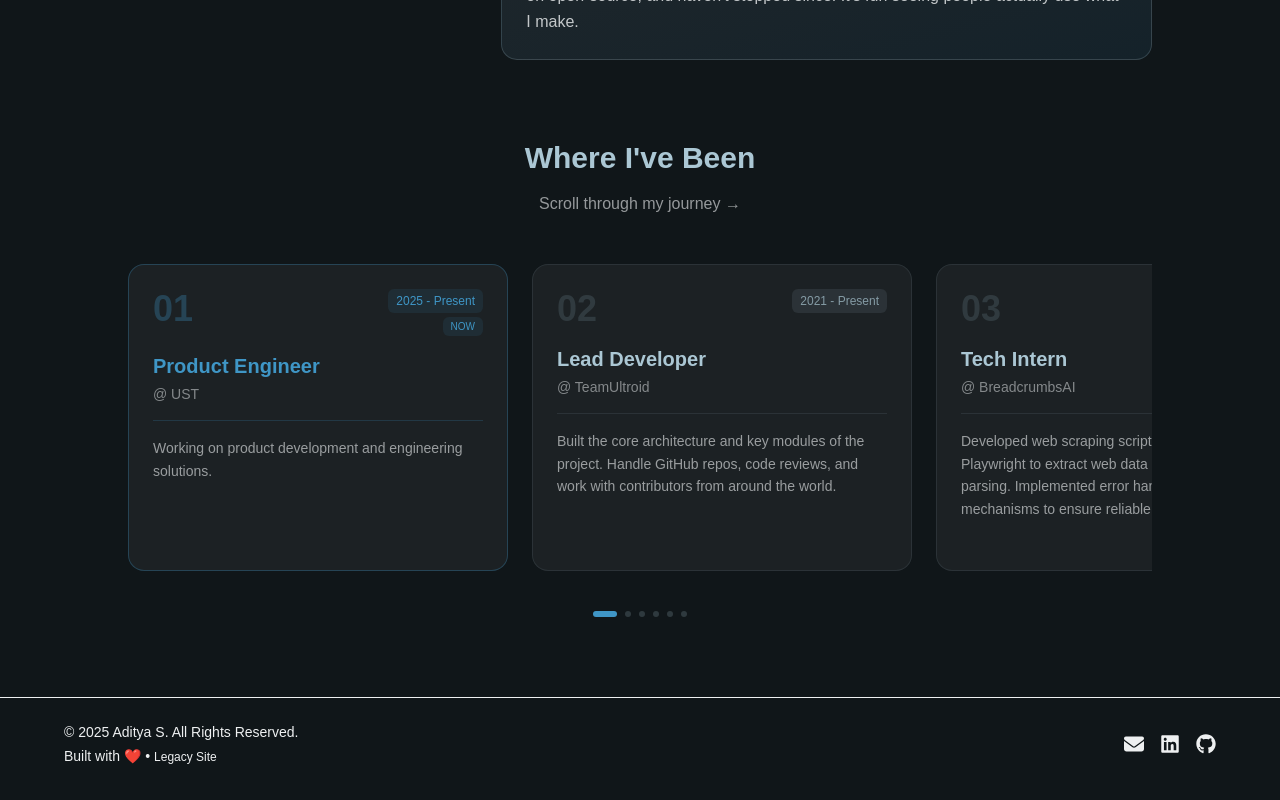
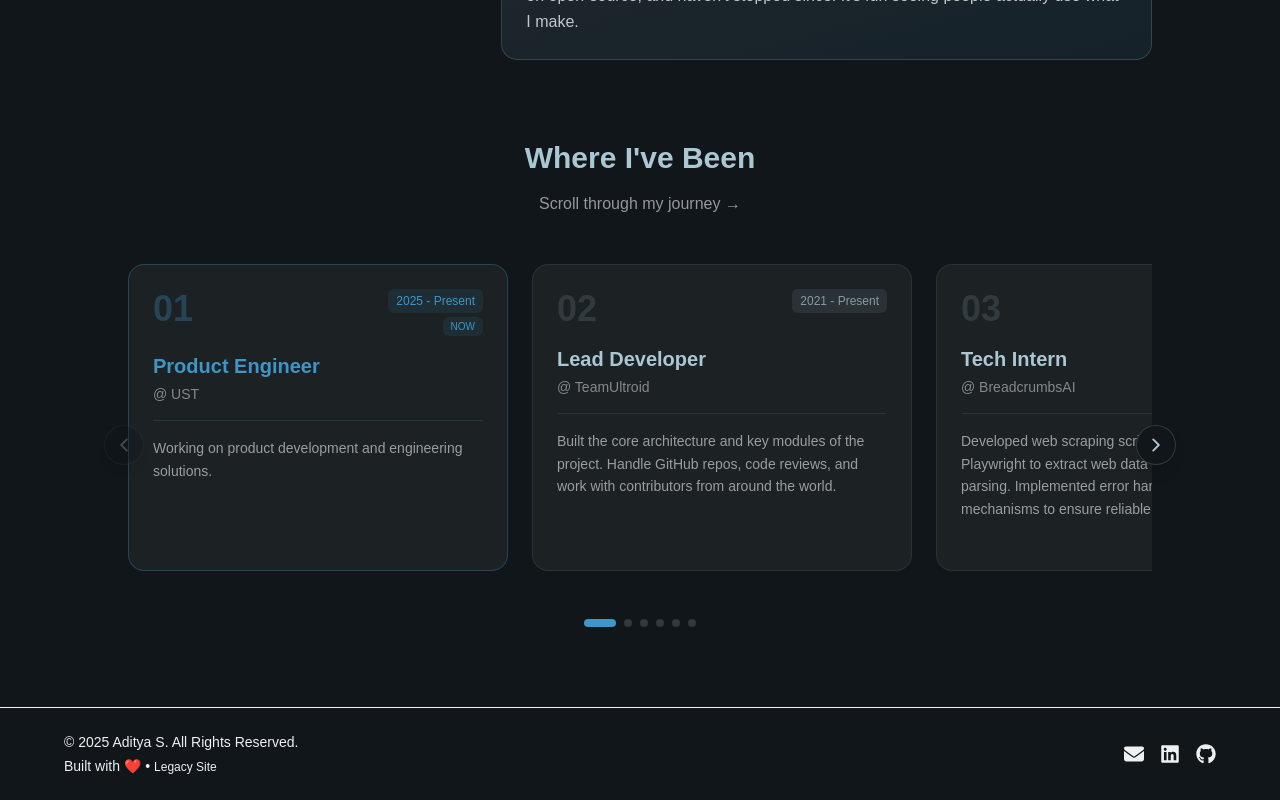
Before and after one commit to xditya/portfolio, a Next.js app: page /about in a window 1280 px wide. Shown: the part 1114-1914 px from the top of the page. Built offline with nearby package versions, Linux system fonts and the light colour scheme; no server answers.

Commit message:
feat: enhance experience section with scroll navigation and indicators

```diff
--- a/src/app/about/page.tsx
+++ b/src/app/about/page.tsx
@@ -1,7 +1,7 @@
 "use client";
 
 import React, { useEffect, useRef, useState } from "react";
-import { IoArrowBack, IoDownload, IoLocationSharp, IoSchool } from "react-icons/io5";
+import { IoArrowBack, IoDownload, IoLocationSharp, IoSchool, IoChevronBack, IoChevronForward } from "react-icons/io5";
 import { SiGithub, SiTelegram, SiPython, SiTypescript, SiNextdotjs, SiMongodb, SiDeno } from "react-icons/si";
 import { FiMail, FiCode, FiUsers, FiStar } from "react-icons/fi";
 import { useRouter } from "next/navigation";
@@ -64,7 +64,38 @@ export default function AboutPage() {
   const titleRef = useRef<HTMLHeadingElement>(null);
   const contentRef = useRef<HTMLDivElement>(null);
   const timelineRef = useRef<HTMLDivElement>(null);
+  const scrollContainerRef = useRef<HTMLDivElement>(null);
   const [age, setAge] = useState<number | null>(null);
+  const [activeIndex, setActiveIndex] = useState(0);
+
+  // Get card dimensions
+  const getCardDimensions = () => {
+    if (!scrollContainerRef.current) return { itemWidth: 380, gap: 24 };
+    const item = scrollContainerRef.current.querySelector('.timeline-item');
+    const itemWidth = item?.clientWidth || 380;
+    const gap = 24;
+    return { itemWidth, gap };
+  };
+
+  // Handle scroll to update active indicator
+  const handleScroll = () => {
+    if (!scrollContainerRef.current) return;
+    const { itemWidth, gap } = getCardDimensions();
+    const scrollPosition = scrollContainerRef.current.scrollLeft;
+    const index = Math.round(scrollPosition / (itemWidth + gap));
+    setActiveIndex(Math.min(index, experiences.length));
+  };
+
+  // Scroll to specific card when clicking indicator or arrows
+  const scrollToCard = (index: number) => {
+    if (!scrollContainerRef.current) return;
+    const { itemWidth, gap } = getCardDimensions();
+    scrollContainerRef.current.scrollTo({
+      left: index * (itemWidth + gap),
+      behavior: 'smooth'
+    });
+  };
+
   const handleBack = () => {
     if (window.history.length > 1) {
       router.back();
@@ -290,7 +321,7 @@ export default function AboutPage() {
                     <SiTelegram className="text-lg" />
                   </a>
                   <a
-                    href="mailto:me@xditya.me"
+                    href="mailto:contact@xditya.me"
                     className="w-10 h-10 rounded-lg bg-[var(--primary)]/10 flex items-center justify-center text-[var(--primary)] hover:bg-[var(--primary)] hover:text-[var(--background)] transition-all duration-200"
                   >
                     <FiMail className="text-lg" />
@@ -407,16 +438,21 @@ export default function AboutPage() {
 
             {/* Horizontal scroll container */}
             <div className="relative -mx-4 px-4">
-              <div className="flex gap-6 overflow-x-auto pb-6 snap-x snap-mandatory scrollbar-hide" style={{ scrollbarWidth: 'none', msOverflowStyle: 'none' }}>
+              <div
+                ref={scrollContainerRef}
+                onScroll={handleScroll}
+                className="flex gap-6 overflow-x-auto pb-6 scrollbar-hide"
+                style={{ scrollbarWidth: 'none', msOverflowStyle: 'none' }}
+              >
                 {experiences.map((exp, index) => (
                   <div
                     key={index}
                     className="timeline-item flex-shrink-0 w-[320px] md:w-[380px] snap-center"
                   >
-                    <div className={`h-full rounded-2xl p-6 border transition-all duration-300 hover:scale-[1.02] ${
+                    <div className={`h-full rounded-2xl p-6 border ${
                       index === 0
-                        ? "bg-[var(--foreground)]/5 border-[var(--accent)]/30 hover:border-[var(--accent)]/50 hover:shadow-lg hover:shadow-[var(--accent)]/5"
-                        : "bg-[var(--foreground)]/5 border-[var(--primary)]/10 hover:border-[var(--primary)]/30 hover:shadow-lg hover:shadow-[var(--primary)]/5"
+                        ? "bg-[var(--foreground)]/5 border-[var(--accent)]/30"
+                        : "bg-[var(--foreground)]/5 border-[var(--primary)]/10"
                     }`}>
                       {/* Header */}
                       <div className="flex items-start justify-between mb-4">
@@ -468,17 +504,45 @@ export default function AboutPage() {
                 </div>
               </div>
 
+              {/* Navigation arrows */}
+              <button
+                onClick={() => scrollToCard(Math.max(0, activeIndex - 1))}
+                className={`hidden md:flex absolute left-0 top-1/2 -translate-y-1/2 -translate-x-2 w-10 h-10 rounded-full bg-[var(--background)] border border-[var(--primary)]/20 items-center justify-center text-[var(--primary)] hover:bg-[var(--primary)]/10 hover:border-[var(--primary)]/40 transition-all duration-200 shadow-lg ${
+                  activeIndex === 0 ? "opacity-30 pointer-events-none" : ""
+                }`}
+                aria-label="Previous experience"
+              >
+                <IoChevronBack className="text-xl" />
+              </button>
+              <button
+                onClick={() => scrollToCard(Math.min(experiences.length, activeIndex + 1))}
+                className={`hidden md:flex absolute right-0 top-1/2 -translate-y-1/2 translate-x-2 w-10 h-10 rounded-full bg-[var(--background)] border border-[var(--primary)]/20 items-center justify-center text-[var(--primary)] hover:bg-[var(--primary)]/10 hover:border-[var(--primary)]/40 transition-all duration-200 shadow-lg ${
+                  activeIndex === experiences.length ? "opacity-30 pointer-events-none" : ""
+                }`}
+                aria-label="Next experience"
+              >
+                <IoChevronForward className="text-xl" />
+              </button>
+
               {/* Scroll indicator */}
-              <div className="flex justify-center gap-2 mt-4">
+              <div className="flex justify-center items-center gap-2 mt-6">
                 {experiences.map((_, index) => (
-                  <div
+                  <button
                     key={index}
-                    className={`h-1.5 rounded-full transition-all duration-300 ${
-                      index === 0 ? "w-6 bg-[var(--accent)]" : "w-1.5 bg-[var(--primary)]/20"
+                    onClick={() => scrollToCard(index)}
+                    className={`h-2 rounded-full transition-all duration-300 hover:opacity-80 ${
+                      index === activeIndex ? "w-8 bg-[var(--accent)]" : "w-2 bg-[var(--primary)]/20 hover:bg-[var(--primary)]/40"
                     }`}
+                    aria-label={`Go to experience ${index + 1}`}
                   />
                 ))}
-                <div className="w-1.5 h-1.5 rounded-full bg-[var(--primary)]/20" />
+                <button
+                  onClick={() => scrollToCard(experiences.length)}
+                  className={`h-2 rounded-full transition-all duration-300 hover:opacity-80 ${
+                    activeIndex === experiences.length ? "w-8 bg-[var(--accent)]" : "w-2 bg-[var(--primary)]/20 hover:bg-[var(--primary)]/40"
+                  }`}
+                  aria-label="Go to future card"
+                />
               </div>
             </div>
           </div>
```
